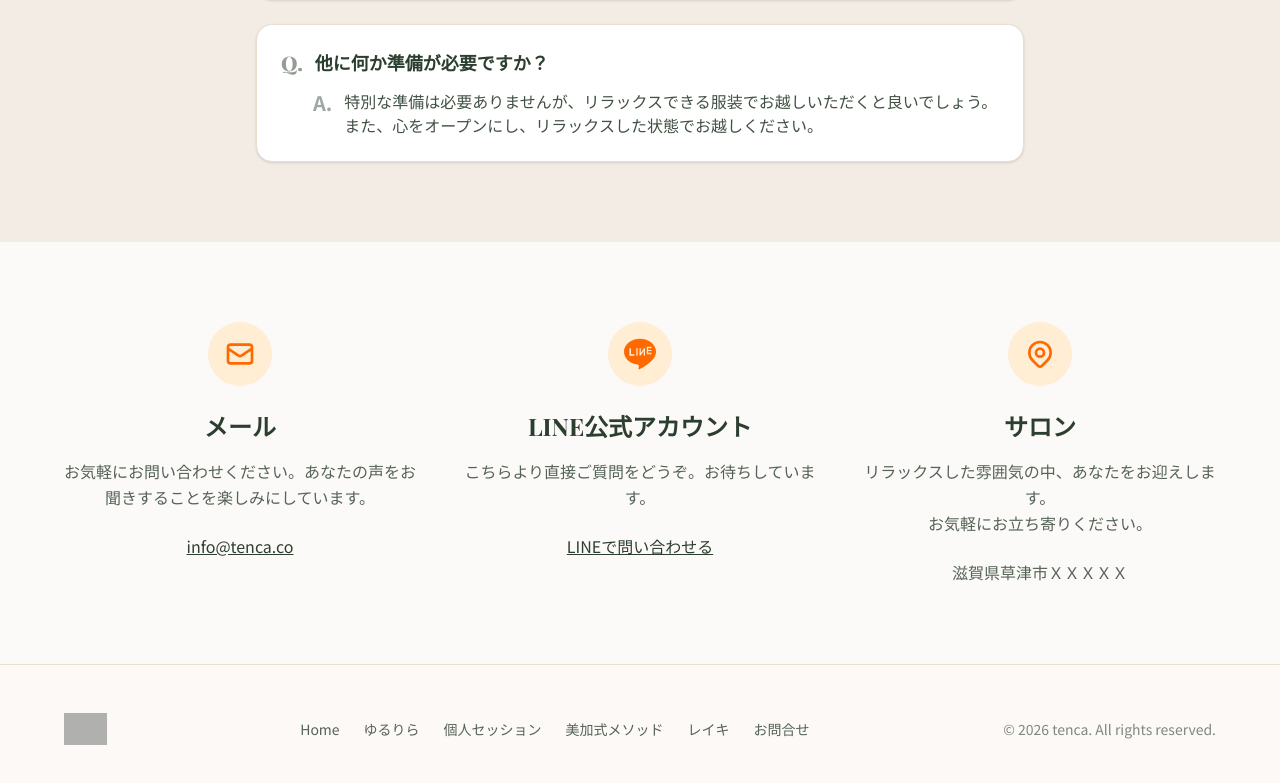
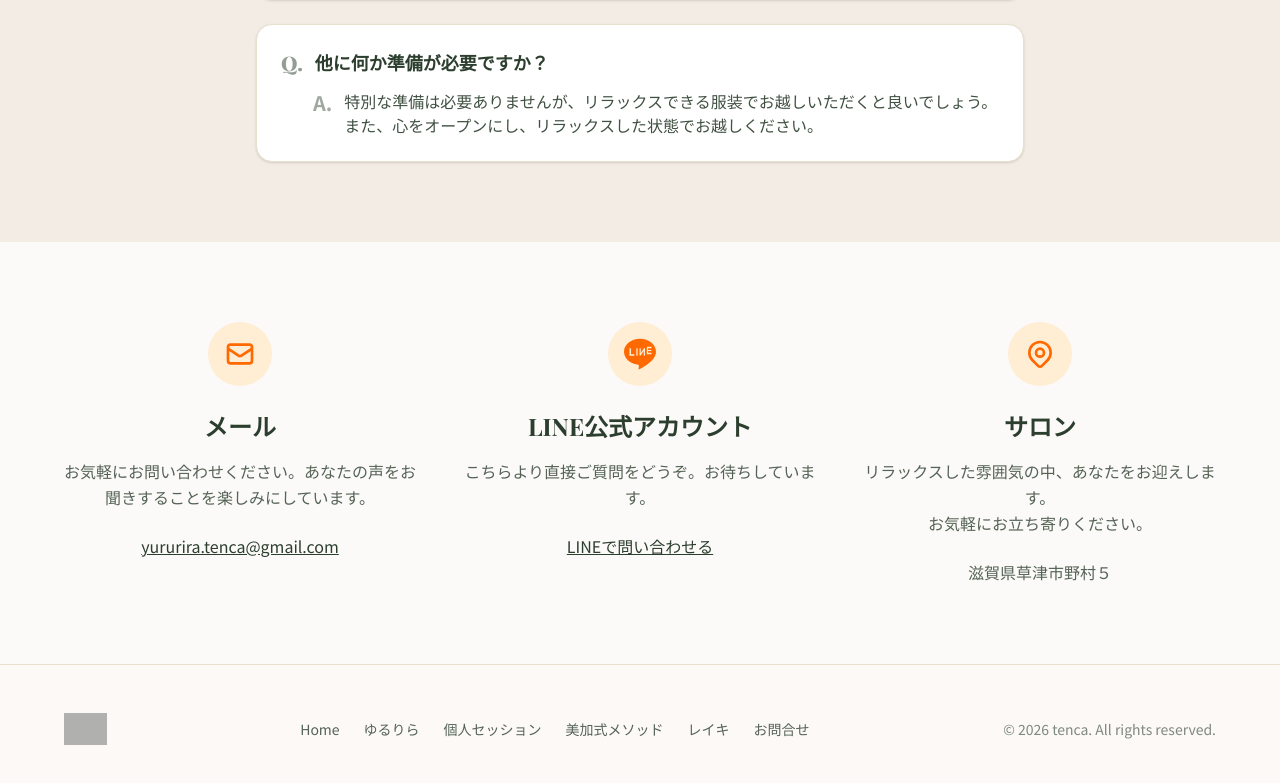
Before and after one commit to GaiaNet-Co/web_tenca.co, a React (Vite) app: page / in a window 1280 px wide. Shown: the part 3794-4577 px from the top of the page. Built offline with nearby package versions, Linux system fonts and the light colour scheme; grey boxes are pictures that could not be loaded; a web font is replaced by a local one.

Commit message:
no message

```diff
--- a/src/components/HomePage.tsx
+++ b/src/components/HomePage.tsx
@@ -312,7 +312,7 @@ export default function HomePage({ activeTheme, navigateTo }: Props) {
                 お気軽にお問い合わせください。あなたの声をお聞きすることを楽しみにしています。
               </p>
               <a href="mailto:info@tenca.co" className="underline hover:opacity-80 transition-opacity">
-                info@tenca.co
+                yururira.tenca@gmail.com
               </a>
             </div>
 
@@ -327,7 +327,7 @@ export default function HomePage({ activeTheme, navigateTo }: Props) {
               <p className="opacity-80 mb-6 leading-relaxed">
                 こちらより直接ご質問をどうぞ。お待ちしています。
               </p>
-              <a href="#" className="underline hover:opacity-80 transition-opacity">
+              <a href="https://lin.ee/66Z7AaE" className="underline hover:opacity-80 transition-opacity">
                 LINEで問い合わせる
               </a>
             </div>
@@ -346,7 +346,7 @@ export default function HomePage({ activeTheme, navigateTo }: Props) {
                 お気軽にお立ち寄りください。
               </p>
               <div className="opacity-80 space-y-2">
-                <p>滋賀県草津市ＸＸＸＸＸ</p>
+                <p>滋賀県草津市野村５</p>
               </div>
             </div>
           </div>
```
